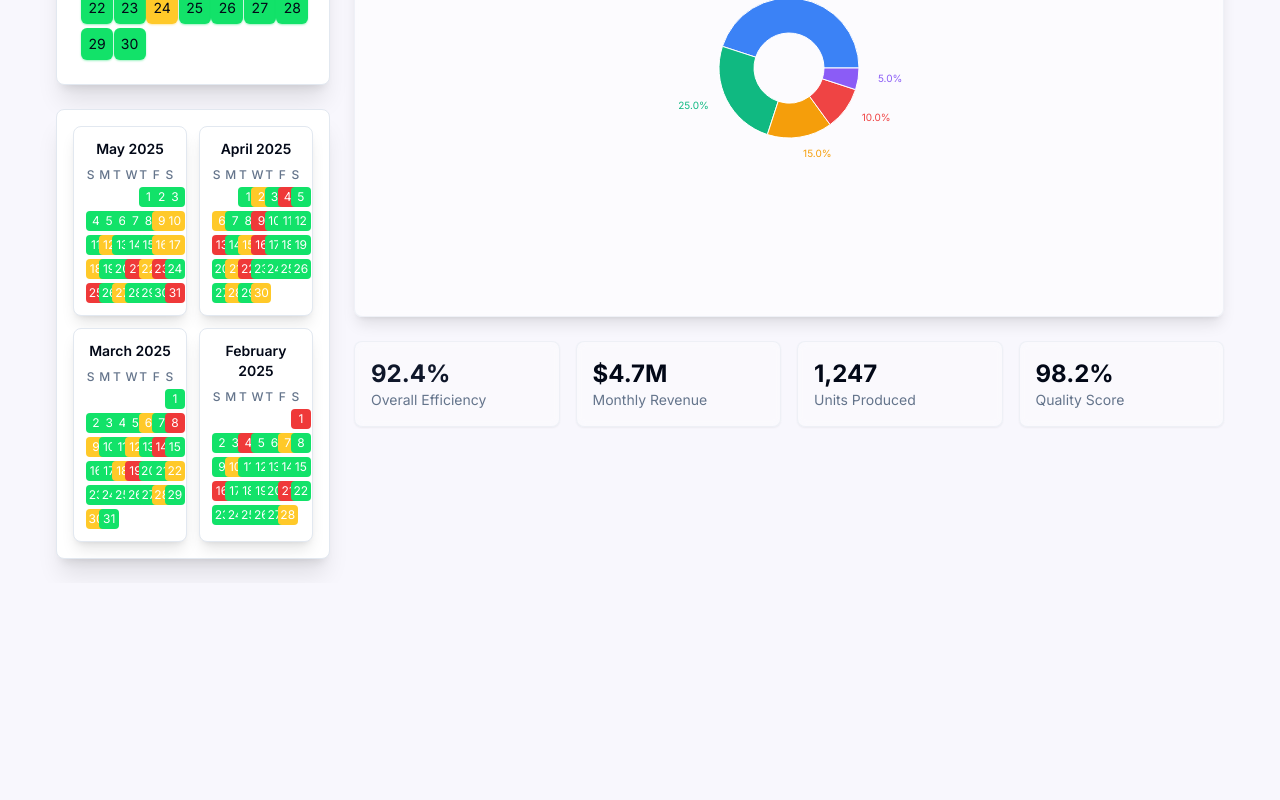
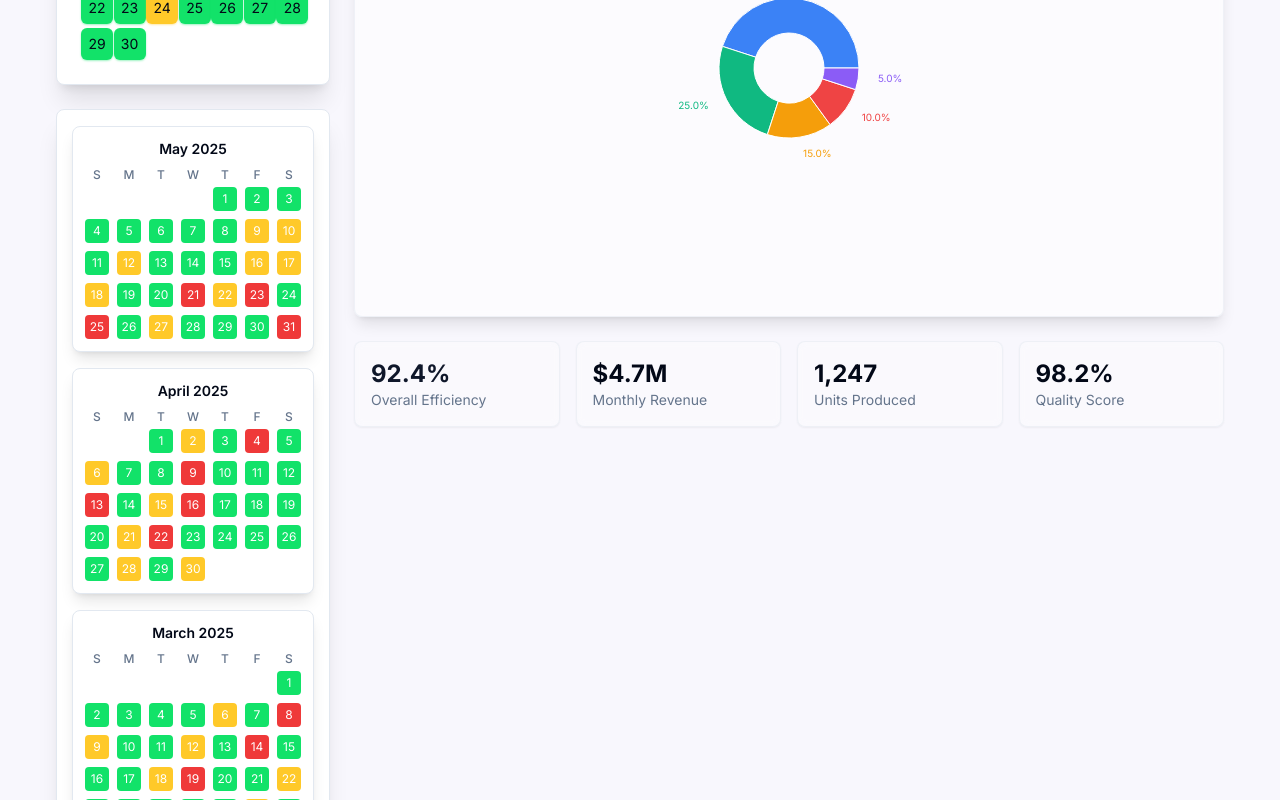
Before and after one commit to ElliotDrel/Daily-OPS-Meeting-Dashboard, a React (Vite) app: page /graph-view in a window 1280 px wide. Shown: the part 780-1580 px from the top of the page. Before the commit the page ends 1363 px from the top, so only its background shows below. Built offline with nearby package versions, Linux system fonts and the light colour scheme.

Commit message:
style(calendar): adjust grid gaps and sizes for improved layout
- Increased gap size in CalendarGraphs and MiniCalendar components for better spacing.
- Adjusted cell sizes in MiniCalendar for a more consistent appearance across views.

```diff
--- a/src/components/dashboard/CalendarGraphs.tsx
+++ b/src/components/dashboard/CalendarGraphs.tsx
@@ -179,7 +179,7 @@ export const CalendarGraphs = ({ squares }: CalendarGraphsProps) => {
     return (
       <>
         {/* Days of week header (smaller) */}
-        <div className="grid grid-cols-7 gap-1 mb-1">
+        <div className="grid grid-cols-7 gap-2 mb-1">
           {['S', 'M', 'T', 'W', 'T', 'F', 'S'].map((day) => (
             <div key={day} className="text-xs font-medium text-muted-foreground text-center">
               {day}
@@ -188,7 +188,7 @@ export const CalendarGraphs = ({ squares }: CalendarGraphsProps) => {
         </div>
 
         {/* Calendar grid (smaller) */}
-        <div className="grid grid-cols-7 gap-1">
+        <div className="grid grid-cols-7 gap-2">
           {/* Empty cells for days before month starts */}
           {emptyDays.map((_, index) => (
             <div key={`empty-${index}`} className="h-6"></div>
@@ -237,12 +237,13 @@ export const CalendarGraphs = ({ squares }: CalendarGraphsProps) => {
 
       {/* Four Month Rolling View - Mini Calendars */}
       <Card className="p-4 shadow-xl">
-        <div className="grid grid-cols-2 gap-3">
+        <div className="flex flex-wrap gap-4 justify-center">
           {miniCalendarData.map((calendarData, index) => (
             <MiniCalendar
               key={index}
               targetDate={calendarData.targetDate}
               squaresData={calendarData.squaresData}
+              className="flex-shrink-0"
             />
           ))}
         </div>
--- a/src/components/dashboard/MiniCalendar.tsx
+++ b/src/components/dashboard/MiniCalendar.tsx
@@ -44,7 +44,7 @@ export const MiniCalendar = ({ targetDate, squaresData, className }: MiniCalenda
       </div>
 
       {/* Days of week header (abbreviated for mini view) */}
-      <div className="grid grid-cols-7 gap-1 mb-1">
+      <div className="grid grid-cols-7 gap-2 mb-1">
         {['S', 'M', 'T', 'W', 'T', 'F', 'S'].map((day) => (
           <div key={day} className="text-xs font-medium text-muted-foreground text-center">
             {day}
@@ -53,7 +53,7 @@ export const MiniCalendar = ({ targetDate, squaresData, className }: MiniCalenda
       </div>
 
       {/* Calendar grid */}
-      <div className="grid grid-cols-7 gap-1">
+      <div className="grid grid-cols-7 gap-2">
         {/* Empty cells for days before month starts */}
         {emptyDays.map((_, index) => (
           <div key={`empty-${index}`} className="h-5"></div>
@@ -69,7 +69,7 @@ export const MiniCalendar = ({ targetDate, squaresData, className }: MiniCalenda
             <div
               key={day.toISOString()}
               className={cn(
-                "h-5 w-5 rounded-sm flex items-center justify-center text-xs transition-colors",
+                "h-6 w-6 rounded-sm flex items-center justify-center text-xs transition-colors",
                 getStatusColor(status)
               )}
             >
```
